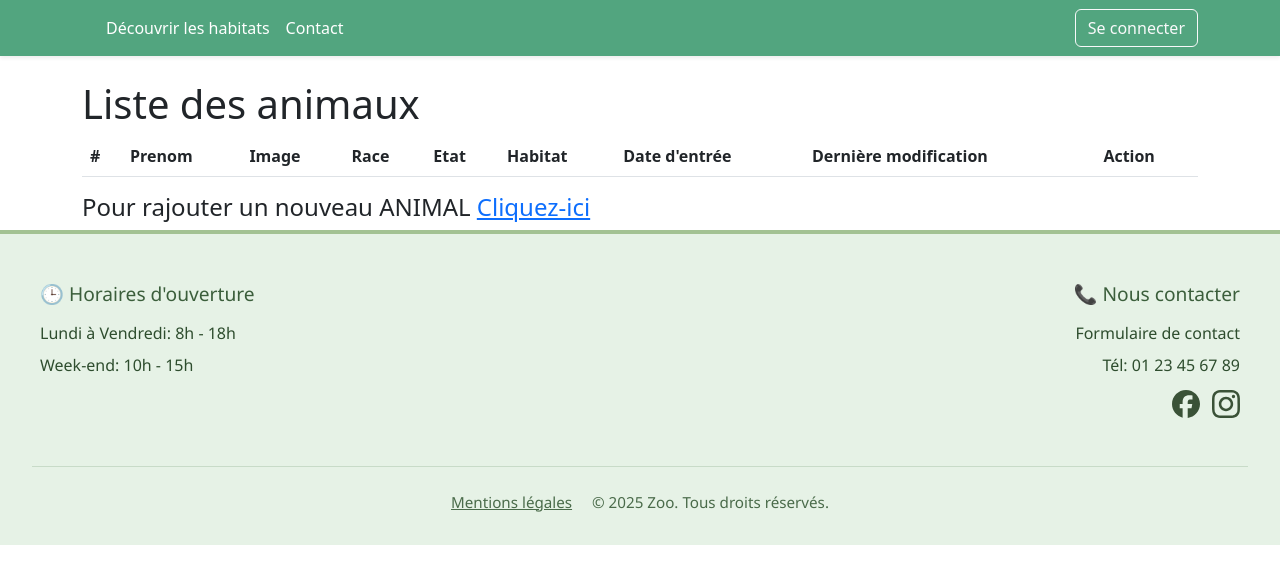
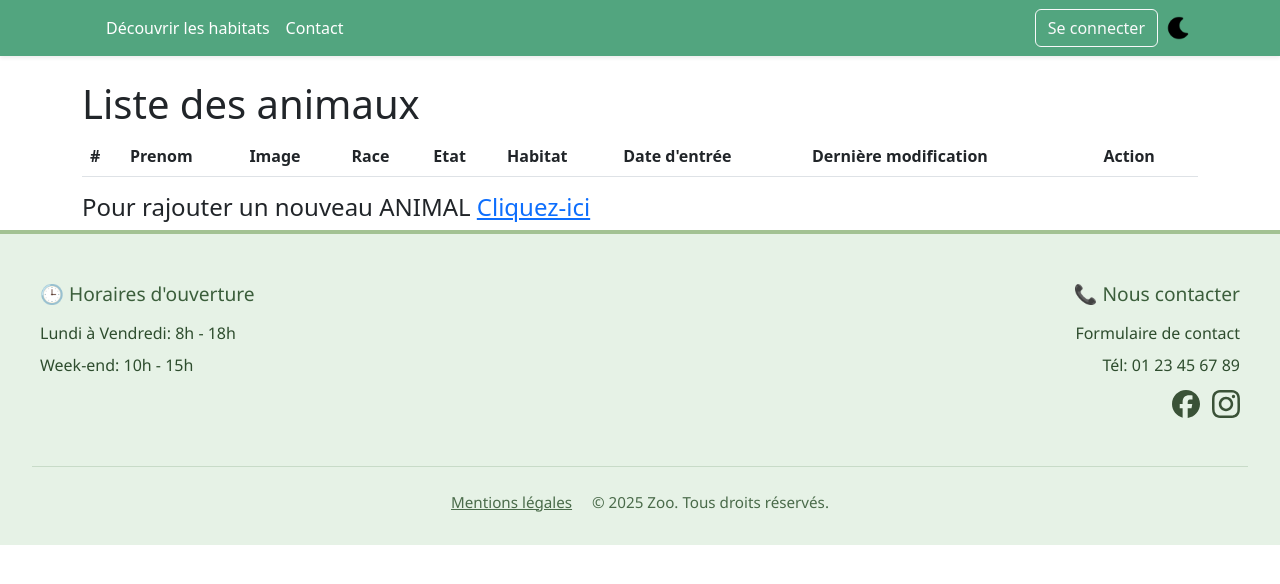
Before and after one commit to zohair1u/Zoo, a Symfony app: template app/templates/main/admin/animal.html.twig in a window 1280 px wide. Shown: the top 584 px of the page. Run offline with Twig, Linux system fonts and the light colour scheme; the template is opened without the code that fills it, so the values that code supplies are empty; some libraries are stand-ins or nearby versions.

Commit message:
DarkMood

```diff
--- a/app/templates/base.html.twig
+++ b/app/templates/base.html.twig
@@ -33,6 +33,27 @@
     </footer>
 
     <script src="https://cdn.jsdelivr.net/npm/bootstrap@5.3.0/dist/js/bootstrap.bundle.min.js"></script>
+    <script>
+      const toggleButton = document.getElementById('toggle-darkmode');
+      const icon = document.getElementById('icon-darkmode');
+
+      // Appliquer le mode selon localStorage
+      if (localStorage.getItem('theme') === 'dark') {
+        document.body.classList.add('dark-mode');
+        icon.src = '/images/sun-icon.png';
+        icon.alt = 'Activer le mode clair';
+    }
+
+      toggleButton.addEventListener('click', () => {
+        document.body.classList.toggle('dark-mode');
+        const isDark = document.body.classList.contains('dark-mode');
+        localStorage.setItem('theme', isDark? 'dark': 'light');
+
+        icon.src = isDark? '/images/sun-icon.png': '/images/moon-icon.png';
+        icon.alt = isDark? 'Activer le mode clair': 'Activer le mode sombre';
+    });
+    </script>
+
   </body>
 
 
--- a/app/templates/main/partials/_navbar.html.twig
+++ b/app/templates/main/partials/_navbar.html.twig
@@ -47,7 +47,12 @@
         {% else %}
           <a href="{{ path('app_login')}}" class="btn btn-outline-light">Se connecter</a>
         {% endif %}
+
+        <button id="toggle-darkmode" class="btn btn-sm bg-transparent border-0" title="Mode sombre">
+          <img id="icon-darkmode" src="{{ asset('images/moon-icon.png')}}" alt="Activer le mode sombre" width="24" height="24">
+        </button>
       </div>
     </div>
+
   </div>
 </nav>
```
Also changed, not shown: app/public/css/styleIndex.css (+24 -0 lines), app/public/js/appIndex.js (+22 -0 lines), app/public/images/moon-icon.png (added), app/public/images/sun-icon.png (added).
